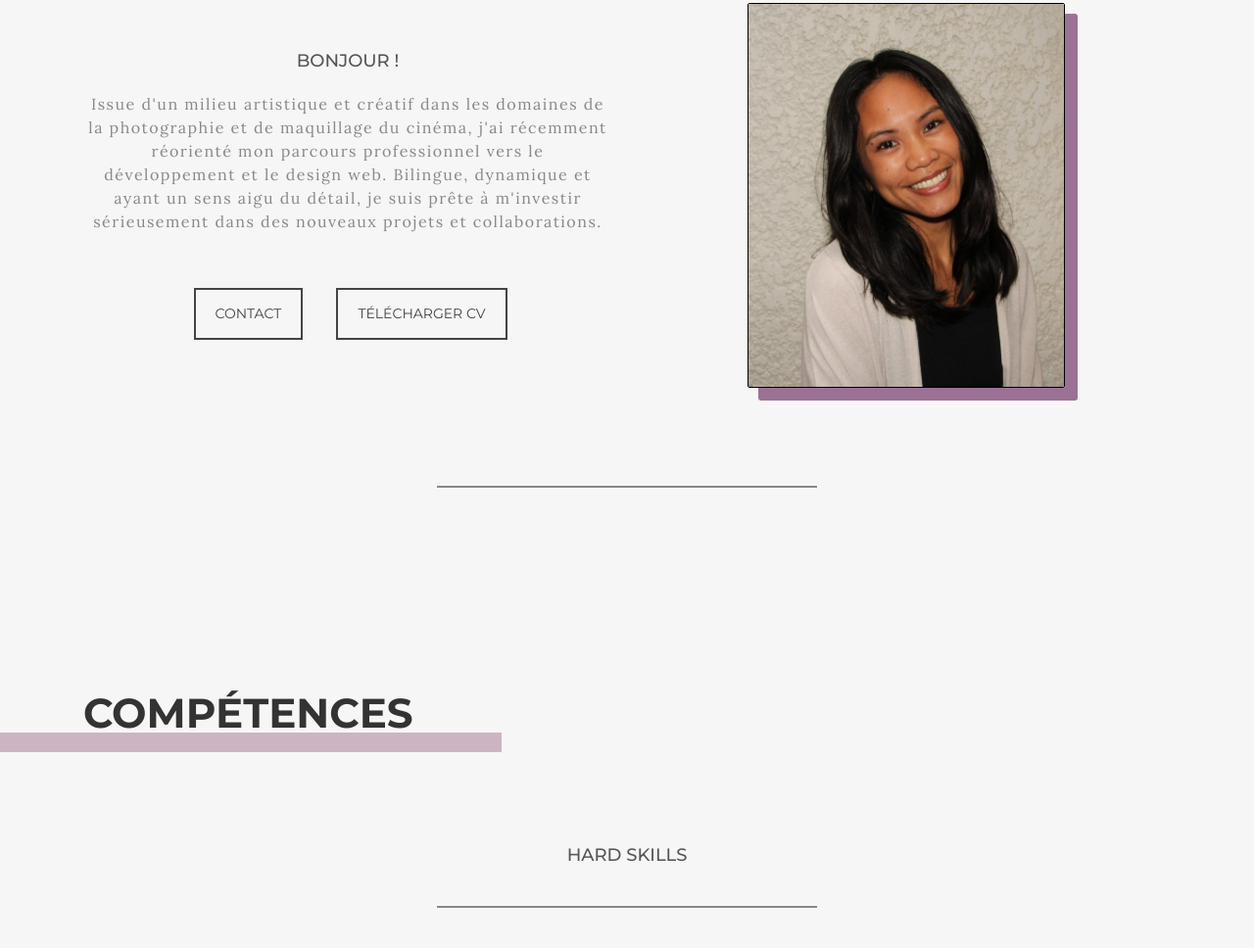
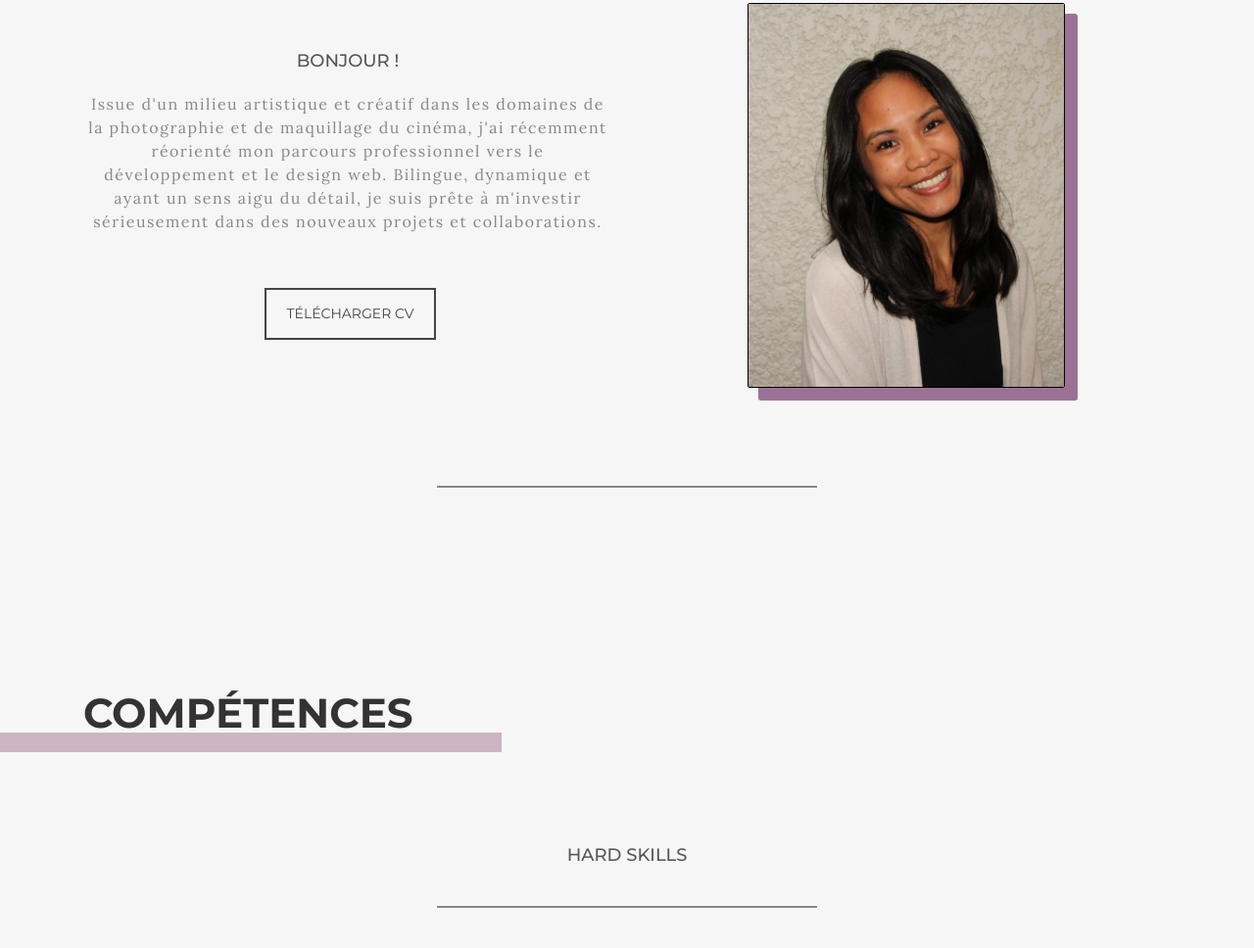
Before and after one commit to stephouz-ck/portfolio, a plain HTML site: page index-fr.html in a window 1280 px wide. Shown: the part 872-1840 px from the top of the page at 98% size. Drawn offline with nearby package versions, Linux system fonts and the light colour scheme.

Commit message:
modifications

```diff
--- a/index-fr.html
+++ b/index-fr.html
@@ -79,7 +79,7 @@
             <p>Issue d'un milieu artistique et créatif dans les domaines de la photographie et de maquillage du cinéma, j'ai récemment réorienté mon parcours professionnel vers le développement et le design web. Bilingue, dynamique et ayant un sens
               aigu du détail, je suis prête à m'investir sérieusement dans des nouveaux projets et collaborations.</p>
             <div class="about-btns">
-              <a href="#" class="btn btn-custom btn-lg">Contact</a> <a href="CV-StephanieC-K.pdf" class="btn btn-custom btn-lg">Télécharger CV</a>
+              <a href="CV-StephanieC-K.pdf" class="btn btn-custom btn-lg">Télécharger CV</a>
             </div>
           </div>
           <div class="col text-center">
@@ -408,7 +408,7 @@
               <h3>Vous avez un projet web que vous souhaitez concrétiser ?</h3>
               <p>CONTACTEZ-MOI</p>
               <div class="deco mx-auto"></div>
-              <a href="#" class="btn btn-custom btn-lg page-scroll">Contact</a> <a href="https://www.linkedin.com/in/s-corpuz-kunegel/" class="btn btn-custom btn-lg page-scroll">LinkedIn</a> <a href="https://github.com/pseudonymphe"
+              <a href="https://www.linkedin.com/in/s-corpuz-kunegel/" class="btn btn-custom btn-lg page-scroll">LinkedIn</a> <a href="https://github.com/pseudonymphe"
                 class="btn btn-custom btn-lg page-scroll">GitHub</a>
               <div class="deco mx-auto"></div>
             </div>
```
Also changed, not shown: index.html (+2 -2 lines).
